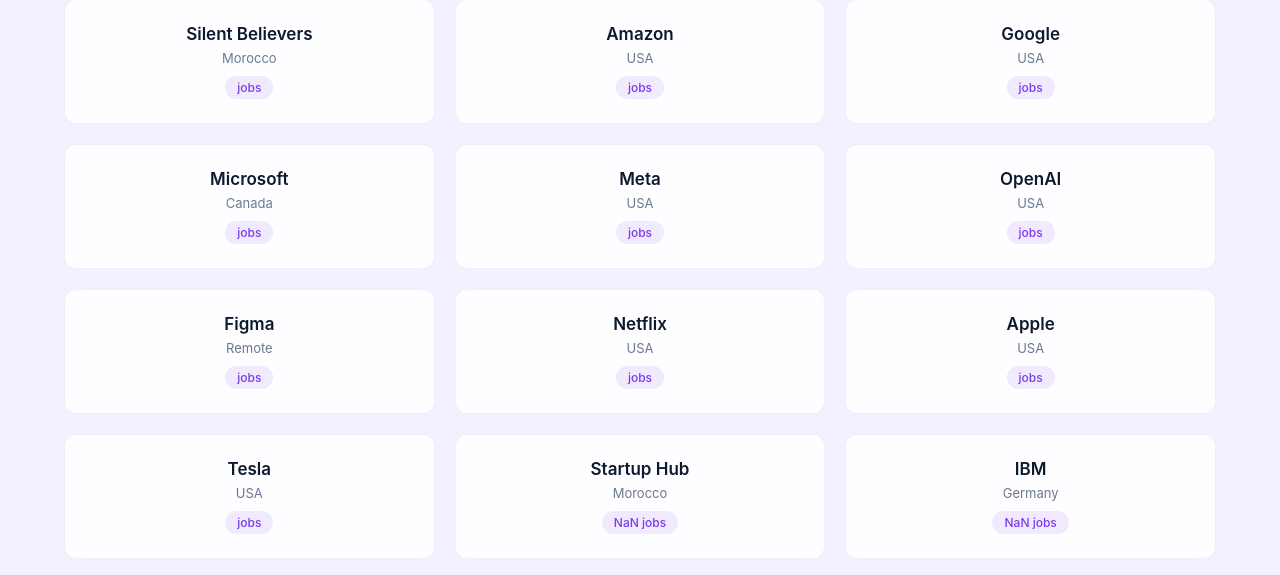
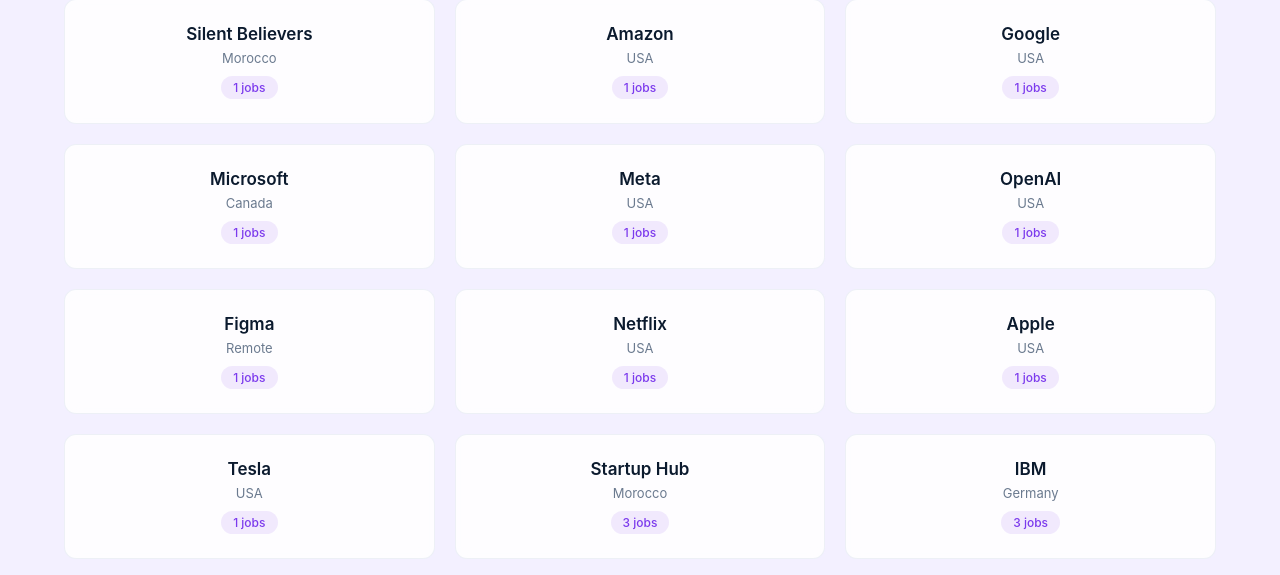
Before and after one commit to erraji-jihane/react-job-listing, a React (Vite) app: page /companies in a window 1280 px wide. Shown: the part 225-800 px from the top of the page. Built offline with nearby package versions, Linux system fonts and the light colour scheme.

Commit message:
fix: corrected CSS import casing in Companies component

```diff
--- a/src/pages/Companies/Companies.jsx
+++ b/src/pages/Companies/Companies.jsx
@@ -1,5 +1,5 @@
 import jobsData from '../../data/jobsData.json'
-import  './companies.css'
+import  './Companies.css'
 export default function Companies() {
     const companies = []
     jobsData.forEach((job)=>{
@@ -11,7 +11,7 @@
             companies.push({
                 name: job.company,
                 location: job.location,
-                job: 1
+                jobs: 1
             })
         }
 
```
